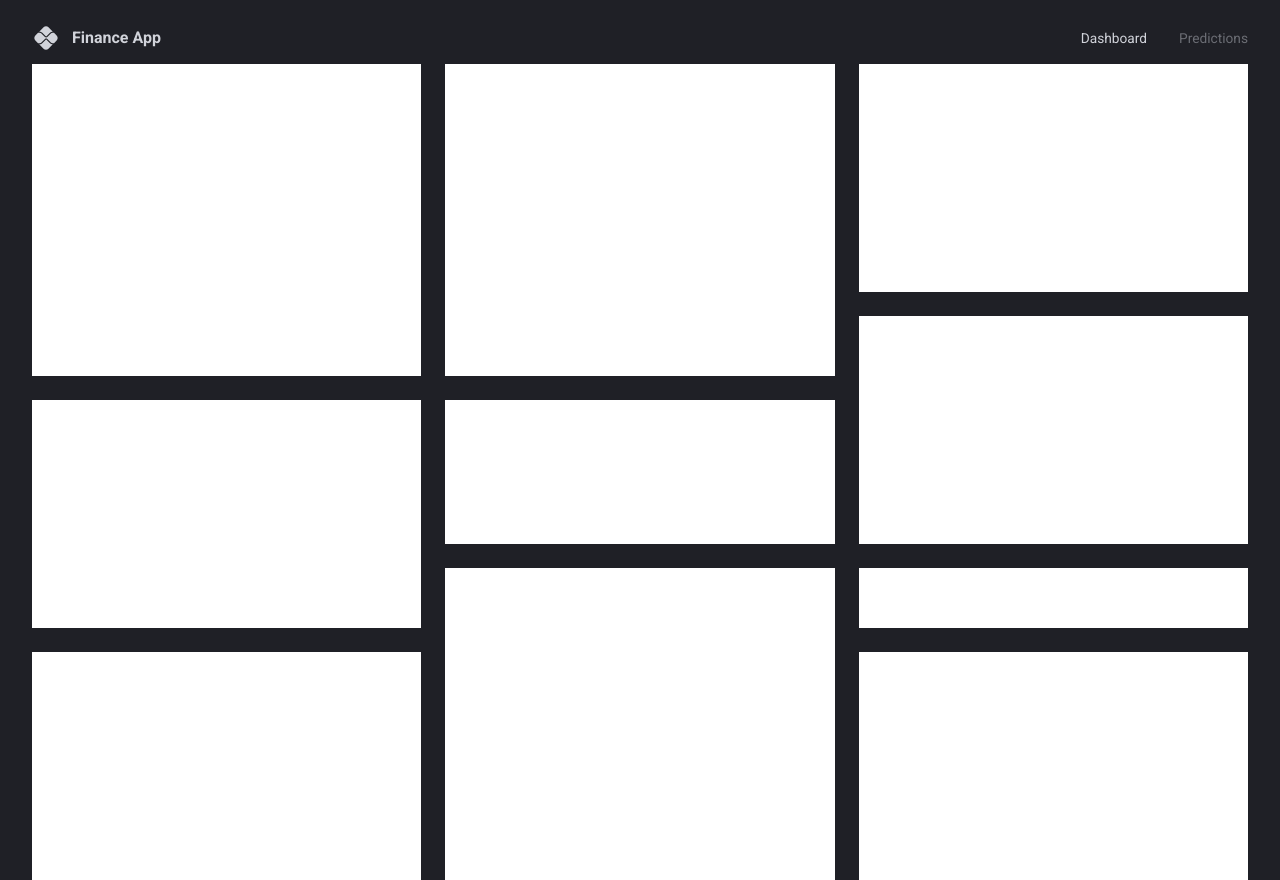
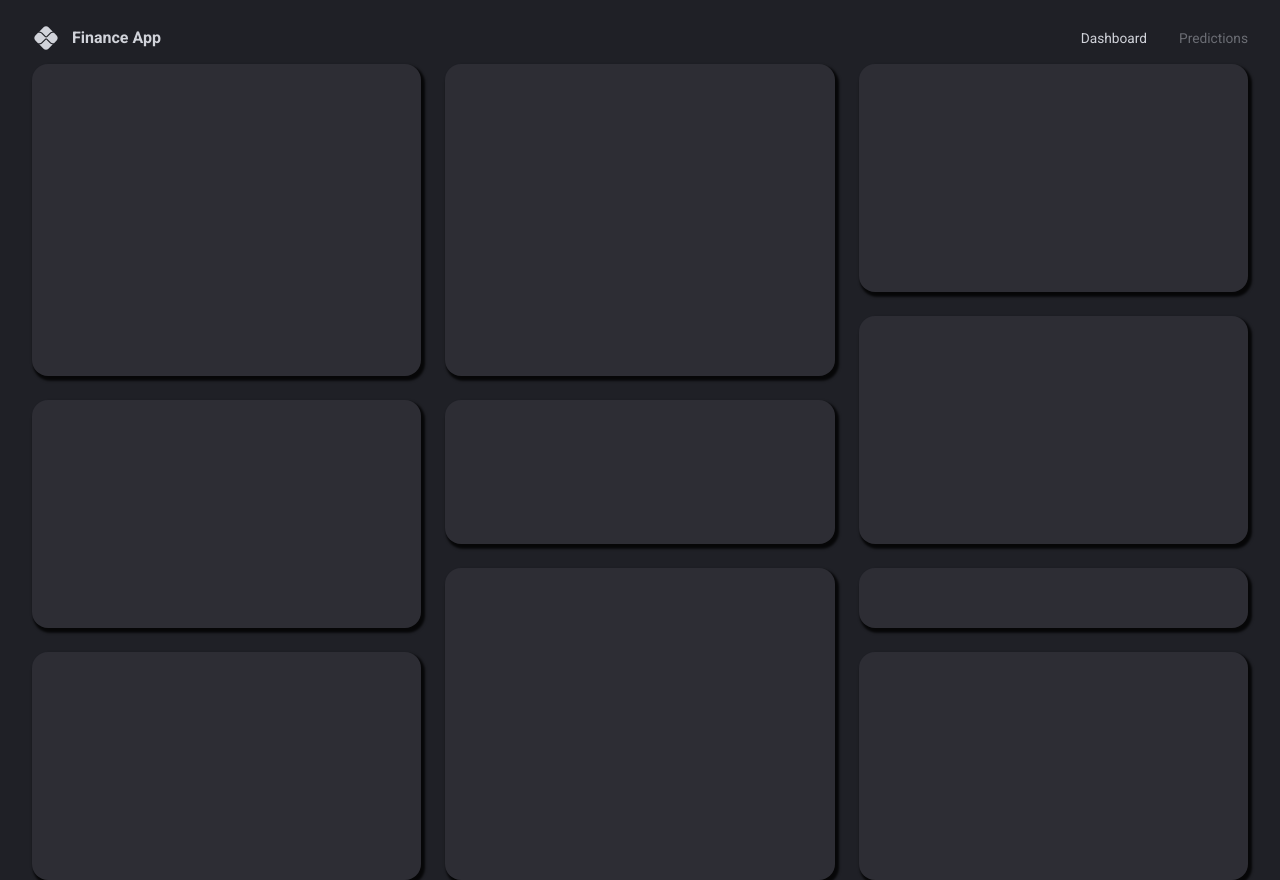
Before and after one commit to CodeEventHorizon/Finance-Dashboard-App, a React (Vite) app in the folder client/: page / in a window 1280 px wide. Built offline with nearby package versions, Linux system fonts and the light colour scheme.

Commit message:
update: use DashboardBox instead of Box
This commit updates the dashboard scene component to use DashboardBox styled component

```diff
--- a/client/src/scenes/dashboard/index.tsx
+++ b/client/src/scenes/dashboard/index.tsx
@@ -1,4 +1,5 @@
 import { Box, useMediaQuery } from '@mui/material';
+import DashboardBox from '../../components/DashboardBox';
 
 type Props = {};
 
@@ -71,16 +72,16 @@
               gridTemplateAreas: gridTemplateSmallScreens,
             }
       }>
-      <Box gridArea="a" bgcolor="#fff"></Box>
-      <Box gridArea="b" bgcolor="#fff"></Box>
-      <Box gridArea="c" bgcolor="#fff"></Box>
-      <Box gridArea="d" bgcolor="#fff"></Box>
-      <Box gridArea="e" bgcolor="#fff"></Box>
-      <Box gridArea="f" bgcolor="#fff"></Box>
-      <Box gridArea="g" bgcolor="#fff"></Box>
-      <Box gridArea="h" bgcolor="#fff"></Box>
-      <Box gridArea="i" bgcolor="#fff"></Box>
-      <Box gridArea="j" bgcolor="#fff"></Box>
+      <DashboardBox gridArea="a"></DashboardBox>
+      <DashboardBox gridArea="b"></DashboardBox>
+      <DashboardBox gridArea="c"></DashboardBox>
+      <DashboardBox gridArea="d"></DashboardBox>
+      <DashboardBox gridArea="e"></DashboardBox>
+      <DashboardBox gridArea="f"></DashboardBox>
+      <DashboardBox gridArea="g"></DashboardBox>
+      <DashboardBox gridArea="h"></DashboardBox>
+      <DashboardBox gridArea="i"></DashboardBox>
+      <DashboardBox gridArea="j"></DashboardBox>
     </Box>
   );
 };
```
